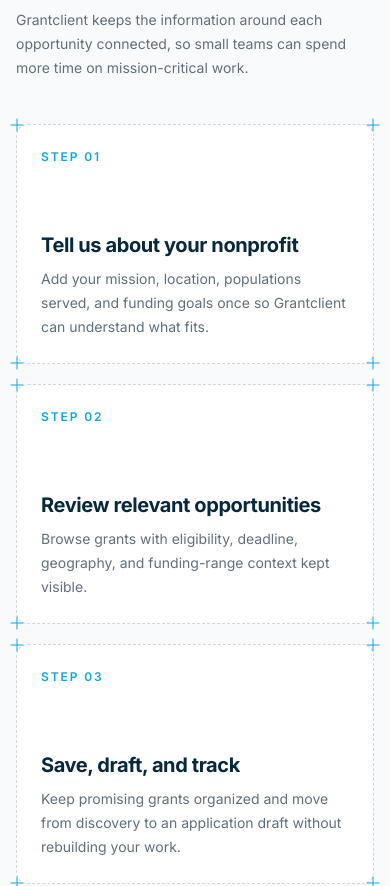
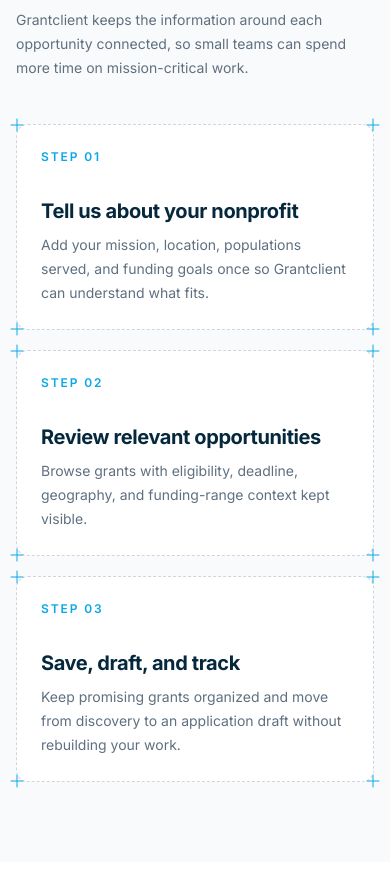
Before and after one commit to tumusriharsha-hue/grantclient, a Next.js app: page / in a window 390 px wide. Shown: the part 1670-2556 px from the top of the page. Built offline with nearby package versions, Linux system fonts and the light colour scheme.

Commit message:
Updated landing page UI

```diff
--- a/components/ui/workflow-step-card.tsx
+++ b/components/ui/workflow-step-card.tsx
@@ -42,7 +42,7 @@
   return (
     <article
       className={cn(
-        "relative flex min-h-60 flex-col justify-between rounded-lg border border-dashed border-border-hover bg-surface p-6 sm:p-8",
+        "relative flex flex-col justify-start rounded-lg border border-dashed border-border-hover bg-surface p-6 sm:min-h-60 sm:justify-between sm:p-8",
         className,
       )}
       {...props}
@@ -51,7 +51,7 @@
       <span className="relative z-10 text-xs font-semibold uppercase tracking-[0.16em] text-primary">
         Step {number}
       </span>
-      <div className="relative z-10 mt-16 max-w-xl space-y-2">
+      <div className="relative z-10 mt-8 max-w-xl space-y-2 sm:mt-16">
         <h3 className="text-xl font-bold tracking-[-0.02em] text-text sm:text-2xl">
           {title}
         </h3>
```
